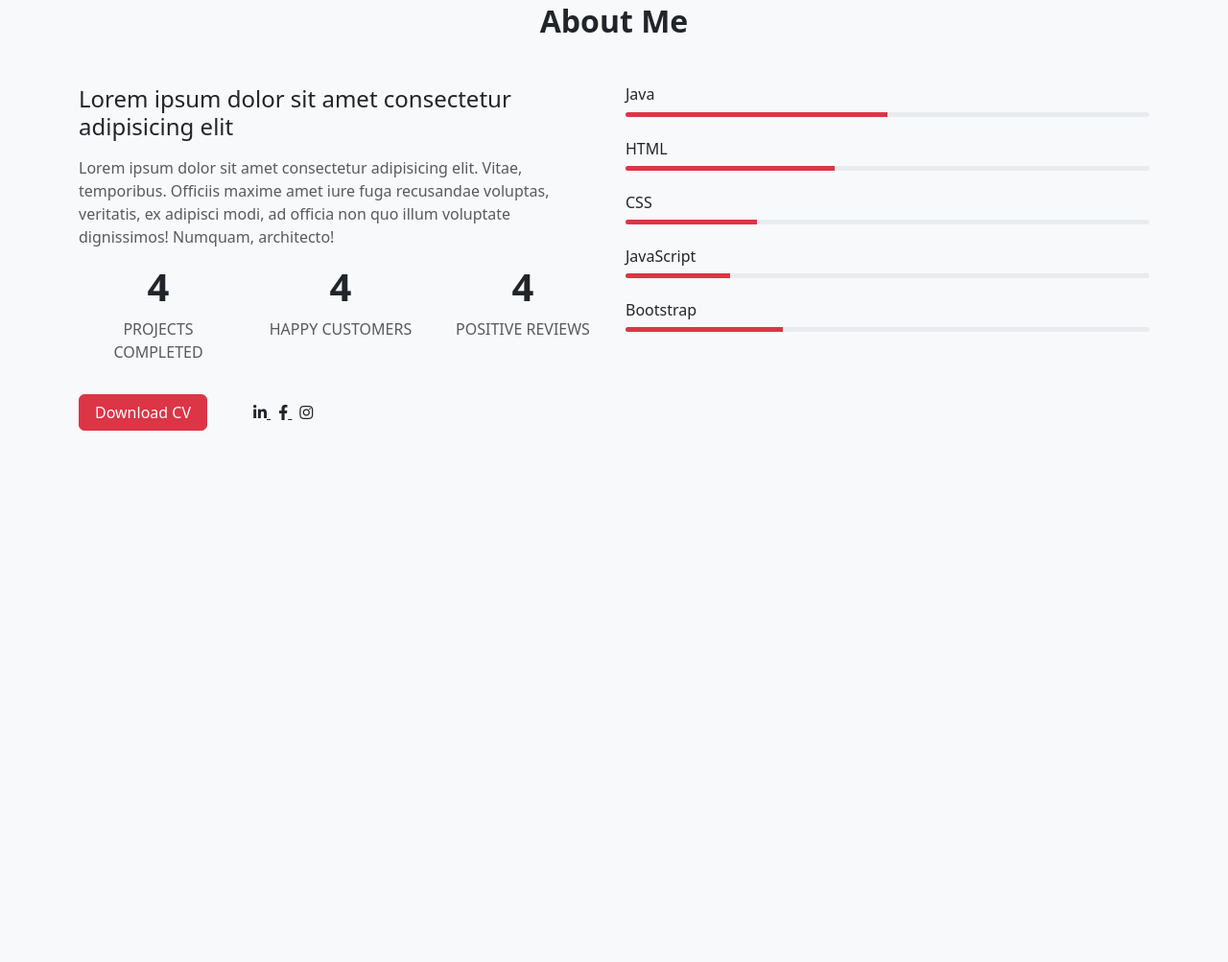
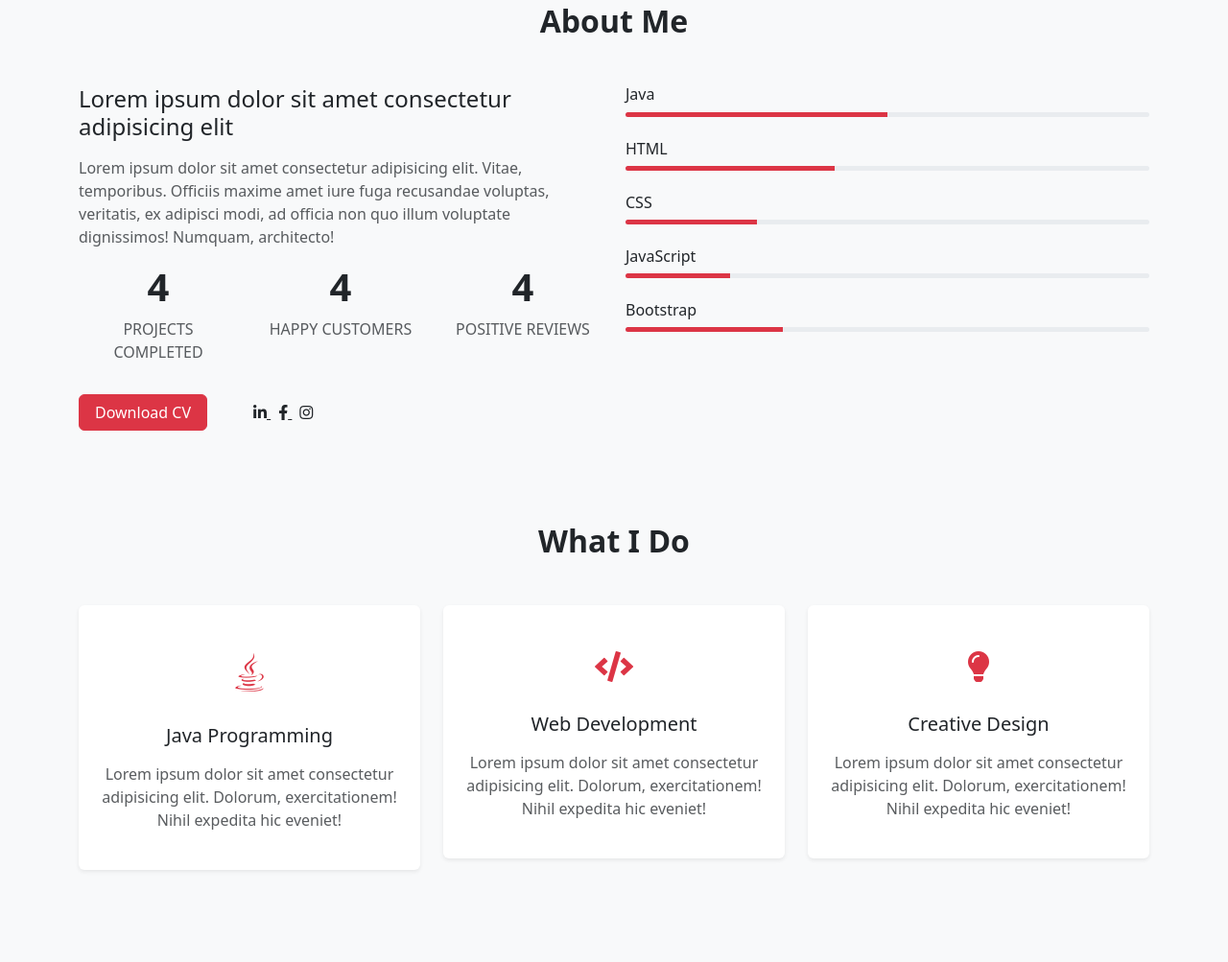
Before and after one commit to VidushaJS/Portfolio-Site-1, a plain HTML site: page index.html in a window 1280 px wide. Shown: the part 917-1920 px from the top of the page at 96% size. Before the commit the page ends 1390 px from the top, so only its background shows below. Drawn offline with nearby package versions, Linux system fonts and the light colour scheme.

Commit message:
Services section created

```diff
--- a/index.html
+++ b/index.html
@@ -160,6 +160,49 @@
     </section>
     <!-- About section end -->
 
+    <!-- Services section start -->
+    <section class="services py-5" id="services">
+        <div class="container-lg py-4">
+            <div class="row justify-content-center">
+                <div class="col-lg-8">
+                    <div class="section-title text-center">
+                        <h2 class="fw-bold mb-5">What I Do</h2>
+                    </div>
+                </div>
+            </div>
+            <div class="row text-center">
+                <div class="col-md-6 col-lg-4 mb-4">
+                    <div class="servive-item shadow-sm p-4 rounded bg-white">
+                        <div class="icon my-3 text-danger fs-1 fw-bolder">
+                            <i class="fab fa-java"></i>
+                        </div>
+                        <h3 class="fs-5 py-2">Java Programming</h3>
+                        <p class="text-muted">Lorem ipsum dolor sit amet consectetur adipisicing elit. Dolorum, exercitationem! Nihil expedita hic eveniet! </p>
+                    </div>
+                </div>
+                <div class="col-md-6 col-lg-4 mb-4">
+                    <div class="servive-item shadow-sm p-4 rounded bg-white">
+                        <div class="icon my-3 text-danger fs-2">
+                            <i class="fas fa-code"></i>
+                        </div>
+                        <h3 class="fs-5 py-2">Web Development</h3>
+                        <p class="text-muted">Lorem ipsum dolor sit amet consectetur adipisicing elit. Dolorum, exercitationem! Nihil expedita hic eveniet! </p>
+                    </div>
+                </div>
+                <div class="col-md-6 col-lg-4 mb-4">
+                    <div class="servive-item shadow-sm p-4 rounded bg-white">
+                        <div class="icon my-3 text-danger fs-2">
+                            <i class="fas fa-lightbulb"></i>
+                        </div>
+                        <h3 class="fs-5 py-2">Creative Design</h3>
+                        <p class="text-muted">Lorem ipsum dolor sit amet consectetur adipisicing elit. Dolorum, exercitationem! Nihil expedita hic eveniet! </p>
+                    </div>
+                </div>
+            </div>
+        </div>
+    </section>
+    <!-- Services section end -->
+
     <script src="https://cdn.jsdelivr.net/npm/bootstrap@5.3.3/dist/js/bootstrap.bundle.min.js"
         integrity="sha384-YvpcrYf0tY3lHB60NNkmXc5s9fDVZLESaAA55NDzOxhy9GkcIdslK1eN7N6jIeHz"
         crossorigin="anonymous"></script>
```
